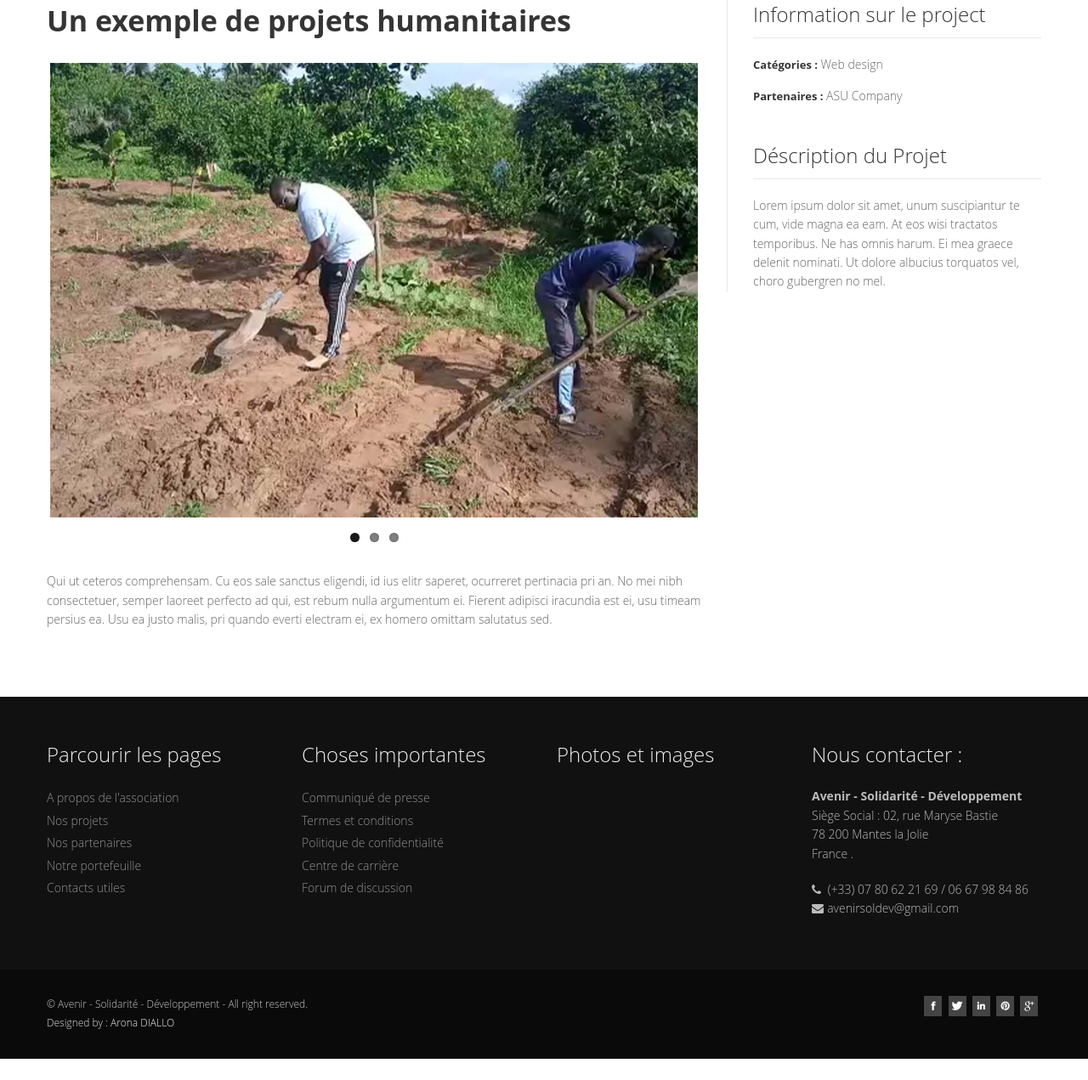
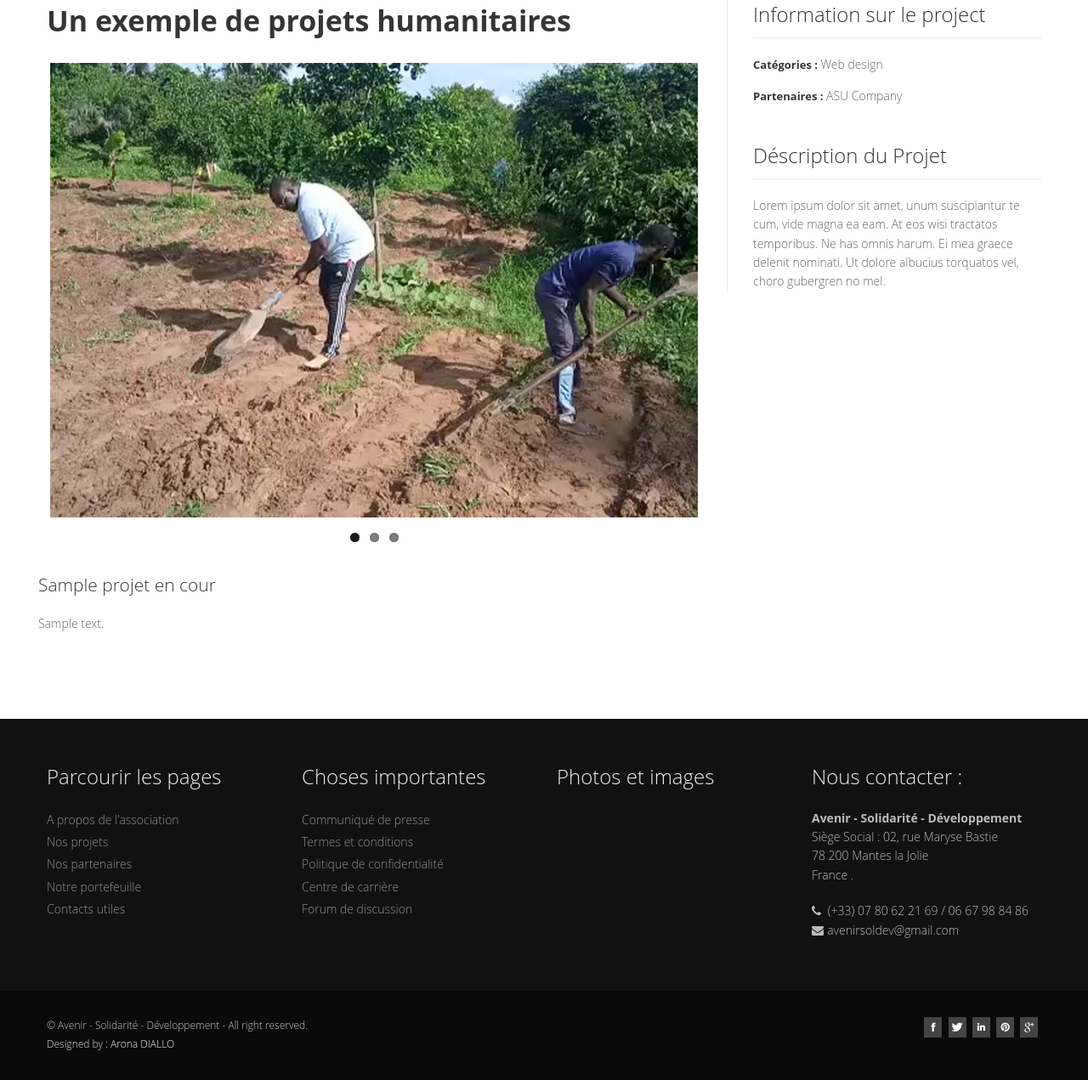
Before and after one commit to Roun1974/Association, a Symfony app: template templates/main/enCours.html.twig in a window 1280 px wide. Shown: the part 898-2169 px from the top of the page at 85% size. Before the commit the page ends 2144 px from the top, so only its background shows below. Run offline with Twig, Linux system fonts and the light colour scheme; the template is opened without the code that fills it: most values are stand-ins (such as "Sample title", 1, 10 or a date in 2020); some libraries are stand-ins or nearby versions.

Commit message:
creation des paes du projet

```diff
--- a/templates/main/enCours.html.twig
+++ b/templates/main/enCours.html.twig
@@ -32,6 +32,7 @@
                   <h3><a href="#">Un exemple de projets humanitaires</a></h3>
                 </div>
                 <!-- start flexslider -->
+
                 <div class="flexslider">
                   <ul class="slides">
                     <li>
@@ -47,10 +48,20 @@
                 </div>
                 <!-- end flexslider -->
               </div>
-              <p>
-                Qui ut ceteros comprehensam. Cu eos sale sanctus eligendi, id ius elitr saperet, ocurreret pertinacia pri an. No mei nibh consectetuer, semper laoreet perfecto ad qui, est rebum nulla argumentum ei. Fierent adipisci iracundia est ei, usu timeam persius
-                ea. Usu ea justo malis, pri quando everti electram ei, ex homero omittam salutatus sed.
-              </p>
+              {% for projetEnCour in projetEnCours %}
+             <div class="container mt-5 mb-5" style="max-width: 750px;">
+             <div class="row">
+                 <div class="card p-3">
+                    <div class="col">
+                    <h1 class="lead">{{ projetEnCour.nom }}</h1>
+                    <div style="justify">
+                {{ projetEnCour.description }}
+              </div>
+                    </div>
+                 </div>
+            </div>
+      </div>
+           {% endfor %}
             </article>
           </div>
           <div class="span4">
@@ -63,12 +74,14 @@
 
                 </ul>
               </div>
+
               <div class="widget">
                 <h5 class="widgetheading">Déscription du Projet</h5>
                 <p>
                   Lorem ipsum dolor sit amet, unum suscipiantur te cum, vide magna ea eam. At eos wisi tractatos temporibus. Ne has omnis harum. Ei mea graece delenit nominati. Ut dolore albucius torquatos vel, choro gubergren no mel.
                 </p>
               </div>
+
             </aside>
           </div>
         </div>
```
